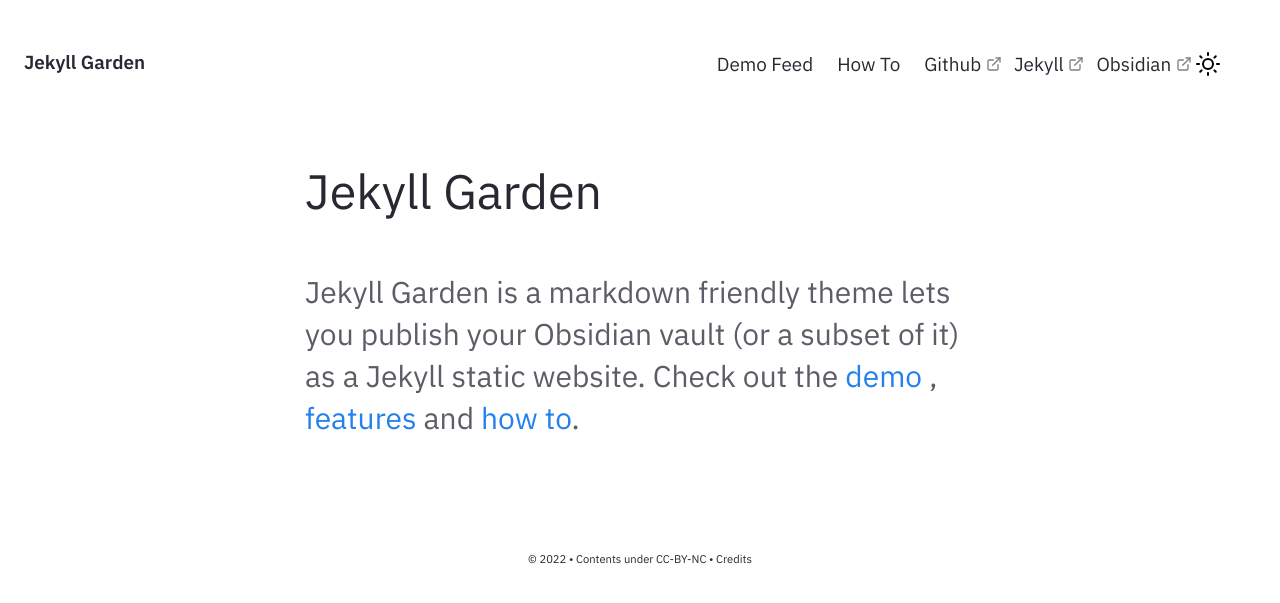
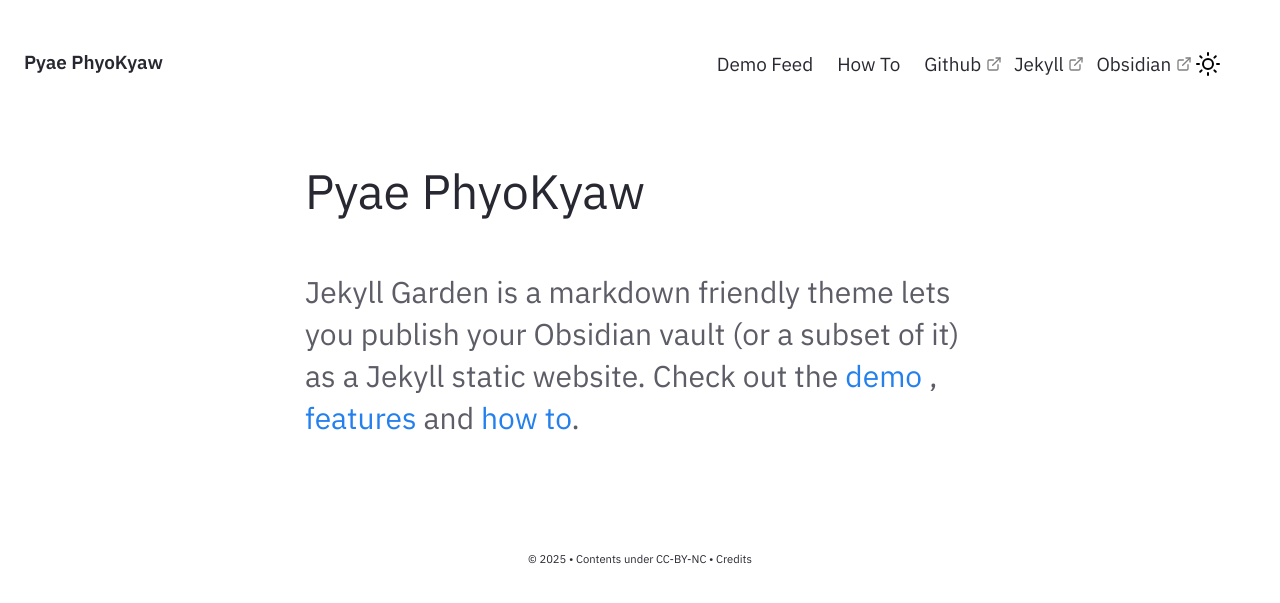
Before and after one commit to iampyaephyokyaw/iampyaephyokyaw.github.io, a Jekyll site: the page built from pages/index.md, in a window 1280 px wide. Shown: the top 603 px of the page. Built offline with Jekyll 4.4.1, drawn with Linux system fonts in a browser that asks for light colours.

Commit message:
Update _config.yml

```diff
--- a/_config.yml
+++ b/_config.yml
@@ -27,10 +27,10 @@ baseurl: ""
 
 # Website Header, Description, Footer year and text.
 # If you are deleting this, make sure you remove it from HTML files too
-heading: Jekyll Garden # Change this
-content: Obsidian ready Jekyll Theme
+heading: Pyae PhyoKyaw # Change this
+content: What is this
 copyright:
-  year: © 2022
+  year: © 2025
   msg: Contents under CC-BY-NC
 
 # Set title and content for private & broken link tooltop
```
